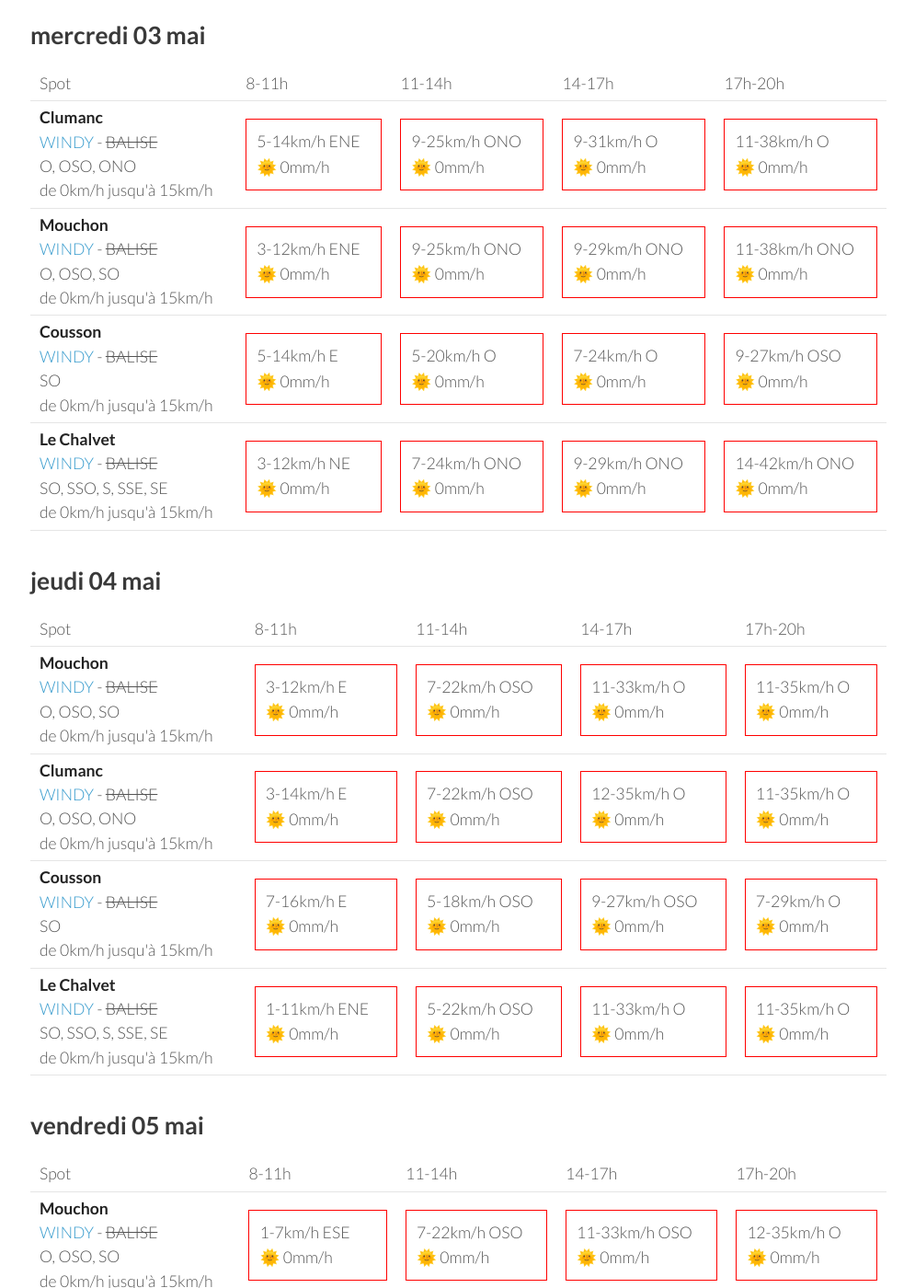
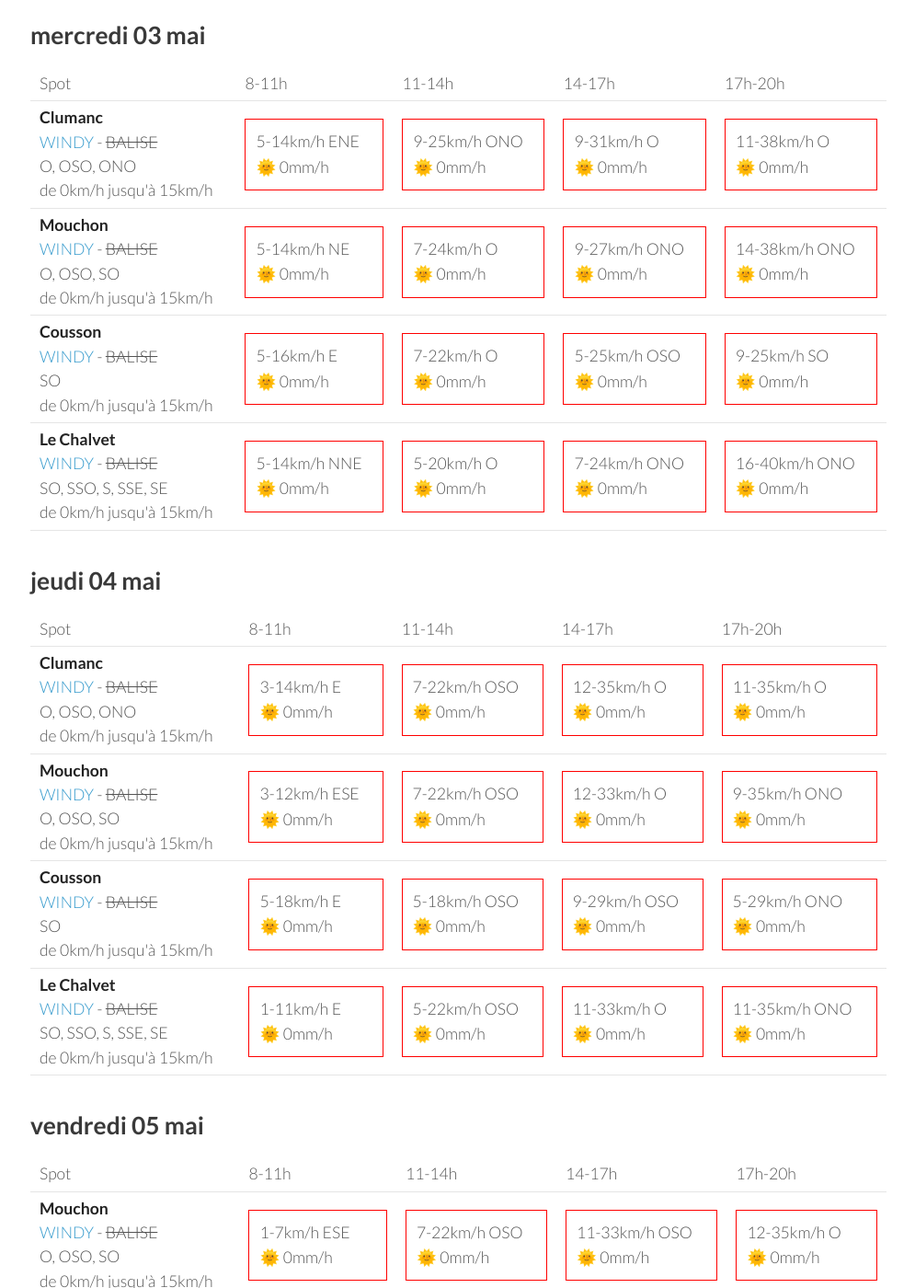
Before and after one commit to parapente-dans-le-nord/parapente-dans-le-nord.github.io, a Jekyll site: the page built from saint_andre.markdown, in a window 1280 px wide and 1400 px high, scrolled down 1442 px. Shown: the whole window at 92% size, without its empty margins (25-1020 px from the left). Built offline with Jekyll 4.4.1, drawn with Linux system fonts in a browser that asks for light colours; some of the changed text lies outside the part shown.

Commit message:
update index.markdown

```diff
--- a/saint_andre.markdown
+++ b/saint_andre.markdown
@@ -142,30 +142,30 @@ page mise à jour le lundi 01 mai 13:36
 <tr>
         <td><strong>Mouchon</strong><br><a href="https://windy.com/43.992/6.424?43.878,6.425,10,m:eSuaglR">WINDY</a> - <span class="no-balise"> BALISE </span><br> <span class="vent-favorable">O, OSO, SO</span><br><span class="force-vent">de 0km/h jusqu'à 15km/h</span> </td>
 
-            <td><div class="not-flyable"><p>3-12km/h ENE</p><p>🌞 0mm/h</p></div></td>
-            <td><div class="not-flyable"><p>9-25km/h ONO</p><p>🌞 0mm/h</p></div></td>
-            <td><div class="not-flyable"><p>9-29km/h ONO</p><p>🌞 0mm/h</p></div></td>
-            <td><div class="not-flyable"><p>11-38km/h ONO</p><p>🌞 0mm/h</p></div></td>
+            <td><div class="not-flyable"><p>5-14km/h NE</p><p>🌞 0mm/h</p></div></td>
+            <td><div class="not-flyable"><p>7-24km/h O</p><p>🌞 0mm/h</p></div></td>
+            <td><div class="not-flyable"><p>9-27km/h ONO</p><p>🌞 0mm/h</p></div></td>
+            <td><div class="not-flyable"><p>14-38km/h ONO</p><p>🌞 0mm/h</p></div></td>
 
 
     </tr>
 <tr>
         <td><strong>Cousson</strong><br><a href="https://windy.com/44.054/6.240?43.940,6.241,10,m:eSAaglz">WINDY</a> - <span class="no-balise"> BALISE </span><br> <span class="vent-favorable">SO</span><br><span class="force-vent">de 0km/h jusqu'à 15km/h</span> </td>
 
-            <td><div class="not-flyable"><p>5-14km/h E</p><p>🌞 0mm/h</p></div></td>
-            <td><div class="not-flyable"><p>5-20km/h O</p><p>🌞 0mm/h</p></div></td>
-            <td><div class="not-flyable"><p>7-24km/h O</p><p>🌞 0mm/h</p></div></td>
-            <td><div class="not-flyable"><p>9-27km/h OSO</p><p>🌞 0mm/h</p></div></td>
+            <td><div class="not-flyable"><p>5-16km/h E</p><p>🌞 0mm/h</p></div></td>
+            <td><div class="not-flyable"><p>7-22km/h O</p><p>🌞 0mm/h</p></div></td>
+            <td><div class="not-flyable"><p>5-25km/h OSO</p><p>🌞 0mm/h</p></div></td>
+            <td><div class="not-flyable"><p>9-25km/h SO</p><p>🌞 0mm/h</p></div></td>
 
 
     </tr>
 <tr>
         <td><strong>Le Chalvet</strong><br><a href="https://windy.com/43.979/6.480?43.866,6.480,10,m:eSsaglX">WINDY</a> - <span class="no-balise"> BALISE </span><br> <span class="vent-favorable">SO, SSO, S, SSE, SE</span><br><span class="force-vent">de 0km/h jusqu'à 15km/h</span> </td>
 
-            <td><div class="not-flyable"><p>3-12km/h NE</p><p>🌞 0mm/h</p></div></td>
+            <td><div class="not-flyable"><p>5-14km/h NNE</p><p>🌞 0mm/h</p></div></td>
+            <td><div class="not-flyable"><p>5-20km/h O</p><p>🌞 0mm/h</p></div></td>
             <td><div class="not-flyable"><p>7-24km/h ONO</p><p>🌞 0mm/h</p></div></td>
-            <td><div class="not-flyable"><p>9-29km/h ONO</p><p>🌞 0mm/h</p></div></td>
-            <td><div class="not-flyable"><p>14-42km/h ONO</p><p>🌞 0mm/h</p></div></td>
+            <td><div class="not-flyable"><p>16-40km/h ONO</p><p>🌞 0mm/h</p></div></td>
 
 
     </tr>
@@ -186,16 +186,6 @@ page mise à jour le lundi 01 mai 13:36
       <td>17h-20h</td>
     </tr>
 <tr>
-        <td><strong>Mouchon</strong><br><a href="https://windy.com/43.992/6.424?43.878,6.425,10,m:eSuaglR">WINDY</a> - <span class="no-balise"> BALISE </span><br> <span class="vent-favorable">O, OSO, SO</span><br><span class="force-vent">de 0km/h jusqu'à 15km/h</span> </td>
-
-            <td><div class="not-flyable"><p>3-12km/h E</p><p>🌞 0mm/h</p></div></td>
-            <td><div class="not-flyable"><p>7-22km/h OSO</p><p>🌞 0mm/h</p></div></td>
-            <td><div class="not-flyable"><p>11-33km/h O</p><p>🌞 0mm/h</p></div></td>
-            <td><div class="not-flyable"><p>11-35km/h O</p><p>🌞 0mm/h</p></div></td>
-
-
-    </tr>
-<tr>
         <td><strong>Clumanc</strong><br><a href="https://windy.com/44.027/6.402?43.914,6.403,10,m:eSxaglP">WINDY</a> - <span class="no-balise"> BALISE </span><br> <span class="vent-favorable">O, OSO, ONO</span><br><span class="force-vent">de 0km/h jusqu'à 15km/h</span> </td>
 
             <td><div class="not-flyable"><p>3-14km/h E</p><p>🌞 0mm/h</p></div></td>
@@ -206,22 +196,32 @@ page mise à jour le lundi 01 mai 13:36
 
     </tr>
 <tr>
+        <td><strong>Mouchon</strong><br><a href="https://windy.com/43.992/6.424?43.878,6.425,10,m:eSuaglR">WINDY</a> - <span class="no-balise"> BALISE </span><br> <span class="vent-favorable">O, OSO, SO</span><br><span class="force-vent">de 0km/h jusqu'à 15km/h</span> </td>
+
+            <td><div class="not-flyable"><p>3-12km/h ESE</p><p>🌞 0mm/h</p></div></td>
+            <td><div class="not-flyable"><p>7-22km/h OSO</p><p>🌞 0mm/h</p></div></td>
+            <td><div class="not-flyable"><p>12-33km/h O</p><p>🌞 0mm/h</p></div></td>
+            <td><div class="not-flyable"><p>9-35km/h ONO</p><p>🌞 0mm/h</p></div></td>
+
+
+    </tr>
+<tr>
         <td><strong>Cousson</strong><br><a href="https://windy.com/44.054/6.240?43.940,6.241,10,m:eSAaglz">WINDY</a> - <span class="no-balise"> BALISE </span><br> <span class="vent-favorable">SO</span><br><span class="force-vent">de 0km/h jusqu'à 15km/h</span> </td>
 
-            <td><div class="not-flyable"><p>7-16km/h E</p><p>🌞 0mm/h</p></div></td>
+            <td><div class="not-flyable"><p>5-18km/h E</p><p>🌞 0mm/h</p></div></td>
             <td><div class="not-flyable"><p>5-18km/h OSO</p><p>🌞 0mm/h</p></div></td>
-            <td><div class="not-flyable"><p>9-27km/h OSO</p><p>🌞 0mm/h</p></div></td>
-            <td><div class="not-flyable"><p>7-29km/h O</p><p>🌞 0mm/h</p></div></td>
+            <td><div class="not-flyable"><p>9-29km/h OSO</p><p>🌞 0mm/h</p></div></td>
+            <td><div class="not-flyable"><p>5-29km/h ONO</p><p>🌞 0mm/h</p></div></td>
 
 
     </tr>
 <tr>
         <td><strong>Le Chalvet</strong><br><a href="https://windy.com/43.979/6.480?43.866,6.480,10,m:eSsaglX">WINDY</a> - <span class="no-balise"> BALISE </span><br> <span class="vent-favorable">SO, SSO, S, SSE, SE</span><br><span class="force-vent">de 0km/h jusqu'à 15km/h</span> </td>
 
-            <td><div class="not-flyable"><p>1-11km/h ENE</p><p>🌞 0mm/h</p></div></td>
+            <td><div class="not-flyable"><p>1-11km/h E</p><p>🌞 0mm/h</p></div></td>
             <td><div class="not-flyable"><p>5-22km/h OSO</p><p>🌞 0mm/h</p></div></td>
             <td><div class="not-flyable"><p>11-33km/h O</p><p>🌞 0mm/h</p></div></td>
-            <td><div class="not-flyable"><p>11-35km/h O</p><p>🌞 0mm/h</p></div></td>
+            <td><div class="not-flyable"><p>11-35km/h ONO</p><p>🌞 0mm/h</p></div></td>
 
 
     </tr>
```
Also changed, not shown: other parts of saint_andre.markdown (+1 -1 lines).
